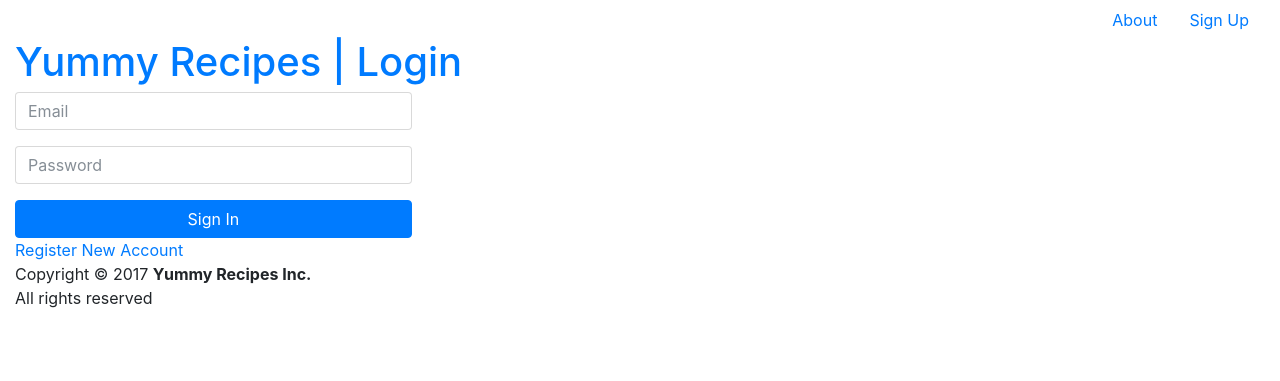
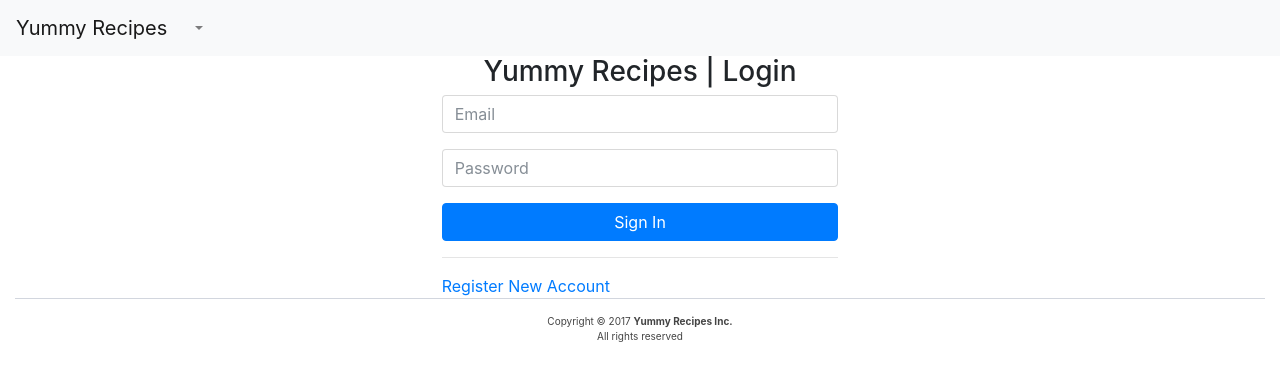
Before and after one commit to lym/yummy-recipes, a Flask app: page /login in a window 1280 px wide. Shown: the top 381 px of the page. Run offline with Flask 2, Linux system fonts and the light colour scheme; some libraries are stand-ins or nearby versions.

Commit message:
Touch-up the landing, registration and login pages

```diff
--- a/static/stylesheets/styles.css
+++ b/static/stylesheets/styles.css
@@ -1,5 +1,13 @@
 body {
   padding-top: 3.5rem;
+}
+
+h1, .jumbo-header {
+  text-align: center;
+}
+
+p, .lead {
+  text-align: center;
 }
 
 /* User details section */
@@ -52,4 +60,5 @@ body {
   color: #444;
   border-top: 1px solid #d2d6de;
   font-size: x-small;
+  text-align: center;
 }
--- a/templates/login.html
+++ b/templates/login.html
@@ -1,5 +1,5 @@
 <!DOCTYPE html>
-<html>
+<html lang="en-us">
 <head>
   <meta charset="utf-8">
   <meta http-equiv="X-UA-Compatible" content="IE=edge">
@@ -7,20 +7,38 @@
   <meta content="width=device-width, initial-scale=1, maximum-scale=1, user-scalable=no" name="viewport">
 
   <link rel="stylesheet" href="{{ url_for('static', filename='vendor/stylesheets/bootstrap.css') }}">
+  <link rel="stylesheet" href="{{ url_for('static', filename='stylesheets/styles.css') }}">
 </head>
 <body>
+  <nav class="navbar navbar-expand-md navbar-light fixed-top bg-light">
+    <a class="navbar-brand" href="/">Yummy Recipes</a>
+    <button class="navbar-toggler d-lg-none" type="button" data-toggle="collapse" data-target="#navbarsExampleDefault" aria-controls="navbarsExampleDefault" aria-expanded="false" aria-label="Toggle navigation">
+      <span class="navbar-toggler-icon"></span>
+    </button>
+
+    <div class="collapse navbar-collapse" id="navbarsExampleDefault">
+      <ul class="navbar-nav mr-auto">
+
+        <li class="nav-item dropdown">
+          <a class="nav-link dropdown-toggle" data-toggle="dropdown" href="#" role="button" aria-haspopup="true" aria-expanded="false"><i class="icon ion-person"></i></a>
+          <div class="dropdown-menu">
+            <a class="dropdown-item" id="pills-dropdown2-tab"
+               href="{{ url_for('register') }}">
+              Sign Up
+            </a>
+          </div>
+        </li>
+        </ul>
+      </div>
+  </nav>
+
   <div class="container-fluid">
-    <header>
-        <ul class="nav justify-content-end">
-          <li><a class="nav-link" href="javascript:void(0)">About</a></li>
-          <li><a class="nav-link" href="javascript:void(0)">Sign Up</a></li>
-        </ul>
-    </header>
-
-    <h1><a href="/">Yummy Recipes | Login</a></h1>
-
     <div class="row">
       <div class="col">
+      </div>
+
+      <div class="col">
+        <h1 class="h3">Yummy Recipes | Login</h1>
         <form action="/returning/" method="post">
           <div class="form-group has-feedback">
             <input type="email" class="form-control" name="email"
@@ -40,24 +58,28 @@
             </div> <!-- /.col -->
           </div>
         </form>
-        <a href="{{ url_for('register') }}">Register New Account</a><br>
+        <hr>
+        <a href="{{ url_for('register') }}">
+          <span class="text-center">Register New Account</span>
+        </a>
       </div>
 
       <div class="col">
-        <section class="tags">
-        </section>
-      </div>
-
-      <div class="col">
-        <section class="user-details">
-        </section>
       </div>
     </div>
 
-    <footer>
-      Copyright &copy; 2017 <b>Yummy Recipes Inc.</b><br>
-      All rights reserved
-    </footer>
+    <div class="row">
+      <div class="col">
+        <footer class="footer">
+          Copyright &copy; 2017 <b>Yummy Recipes Inc.</b><br>
+          All rights reserved
+        </footer>
+      </div>
+    </div>
   </div>
+
+  <script src="{{ url_for('static', filename='vendor/javascripts/jquery.js') }}"></script>
+  <script src="{{ url_for('static', filename='vendor/javascripts/popper.min.js') }}"></script>
+  <script src="{{ url_for('static', filename='vendor/javascripts/bootstrap.js') }}"></script>
 </body>
 </html>
```
Also changed, not shown: templates/landing_page.html (+19 -20 lines), templates/register.html (+45 -17 lines).
